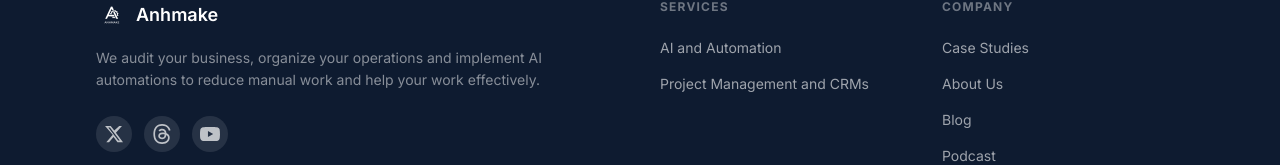
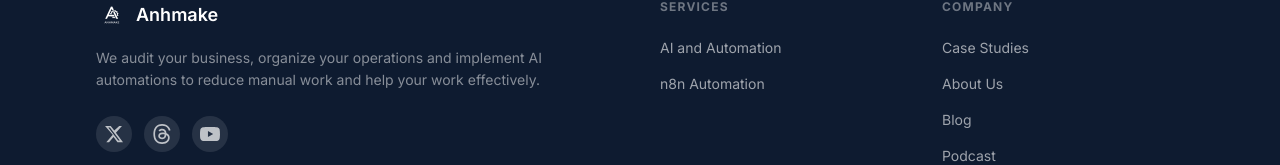
Before and after one commit to borinomi/anhmake, a Next.js app: page / in a window 1280 px wide. Shown: the part 6815-6980 px from the top of the page. Built offline with nearby package versions, Linux system fonts and the light colour scheme.

Commit message:
fix: update footer service links to match navbar

```diff
--- a/components/Footer.tsx
+++ b/components/Footer.tsx
@@ -2,8 +2,8 @@ import Link from "next/link";
 import Image from "next/image";
 
 const serviceLinks = [
-  { label: "AI and Automation", href: "#" },
-  { label: "Project Management and CRMs", href: "#" },
+  { label: "AI and Automation", href: "/ai-automation" },
+  { label: "n8n Automation", href: "/n8n-automation" },
 ];
 
 const companyLinks = [
```
